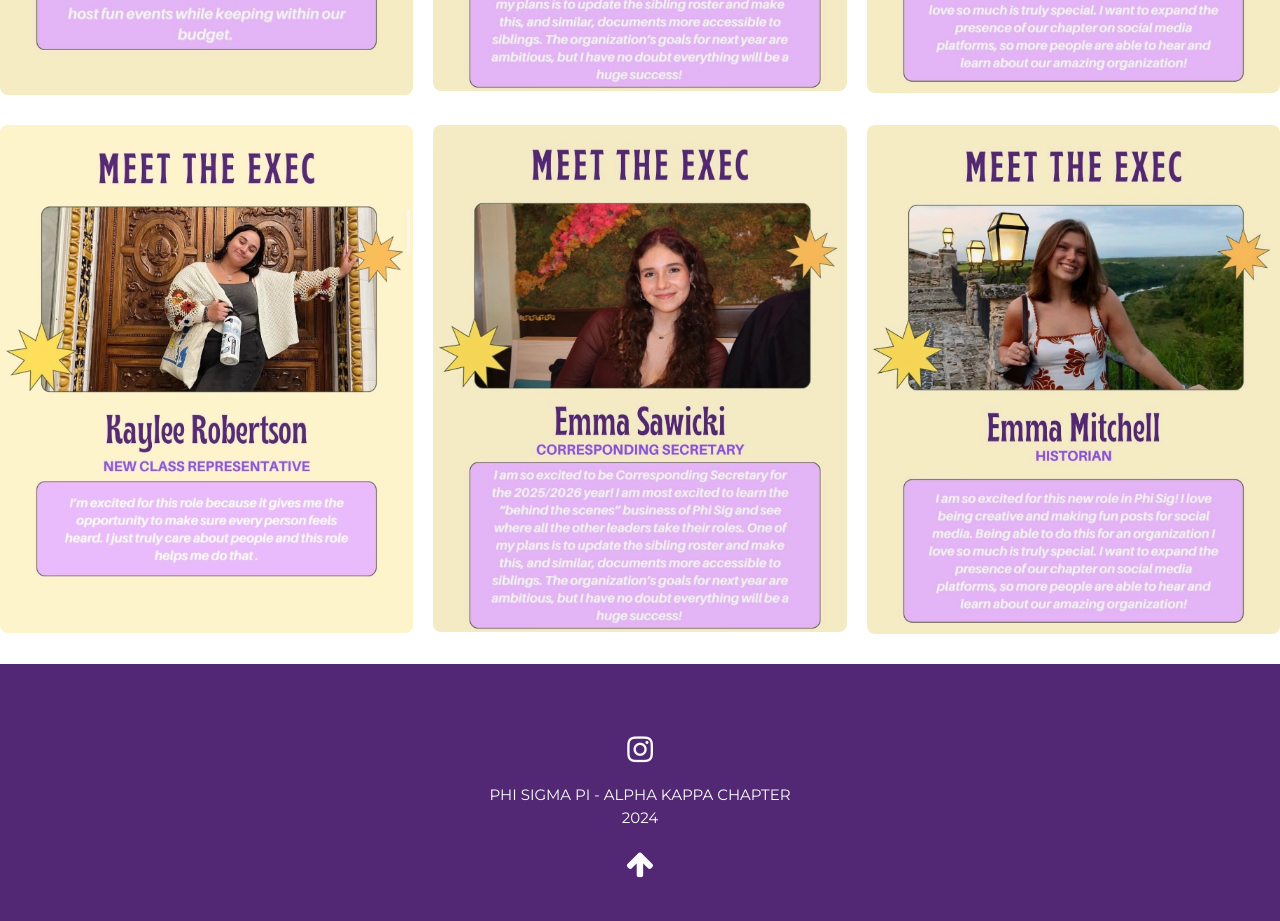
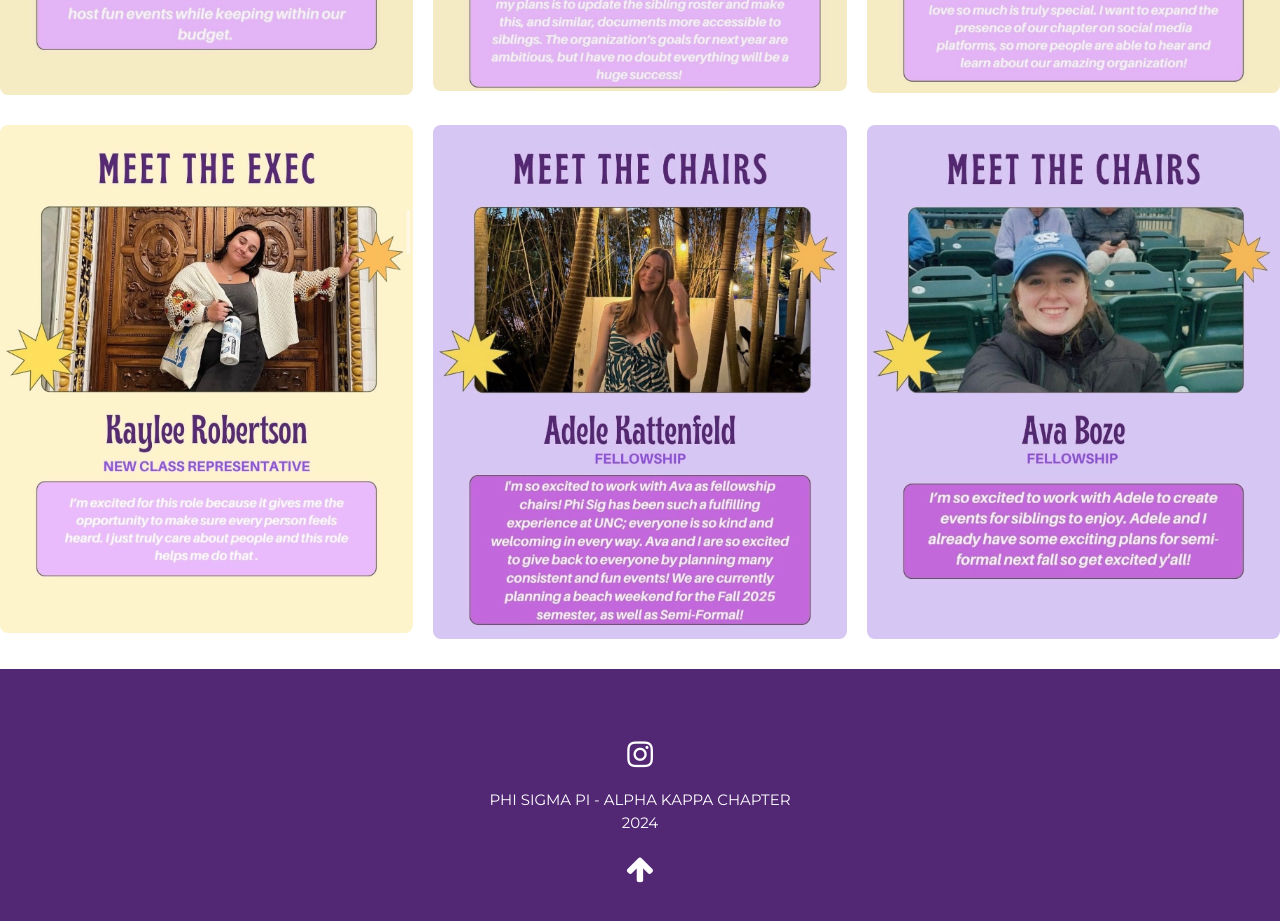
Before and after one commit to pspakit/phisigmapiwebsite, a React (Create React App) app: page /about in a window 1280 px wide. Shown: the part 3500-4421 px from the top of the page. Built offline with nearby package versions, Linux system fonts and the light colour scheme.

Commit message:
Update about.js

```diff
--- a/src/components/about.js
+++ b/src/components/about.js
@@ -167,10 +167,10 @@ export default function About() {
                         <img src="pictures/NCR_Kaylee_Robertson.jpg" alt="NCR"></img>
                     </div>
                     <div className="mission-col1">
-                        <img src="pictures/CorSec_Emma_S.jpg" alt="Corresponding Secretary"></img>
+                        <img src="pictures/Fellowship_Adele.jpg" alt="Fellowship"></img>
                     </div>
                     <div className="mission-col1">
-                        <img src="pictures/Historian_Emma_M.jpg" alt="Historian"></img>
+                        <img src="pictures/Fellowship_Ava.jpg" alt="Fellowship"></img>
                     </div>
                 </div>
 
```
